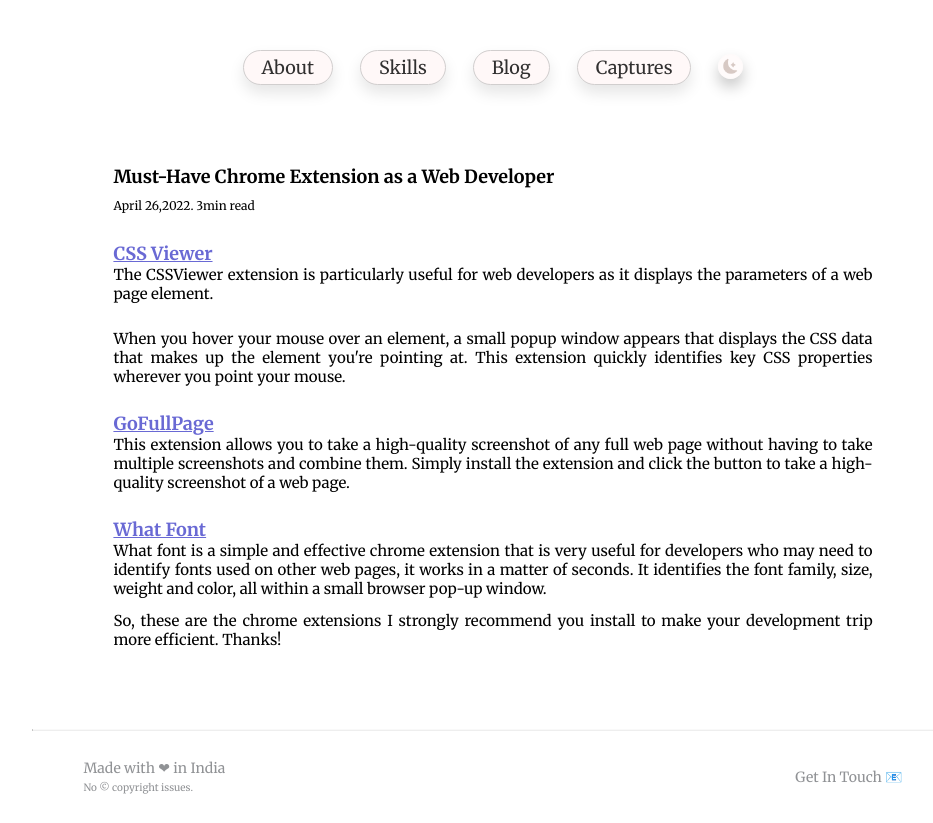
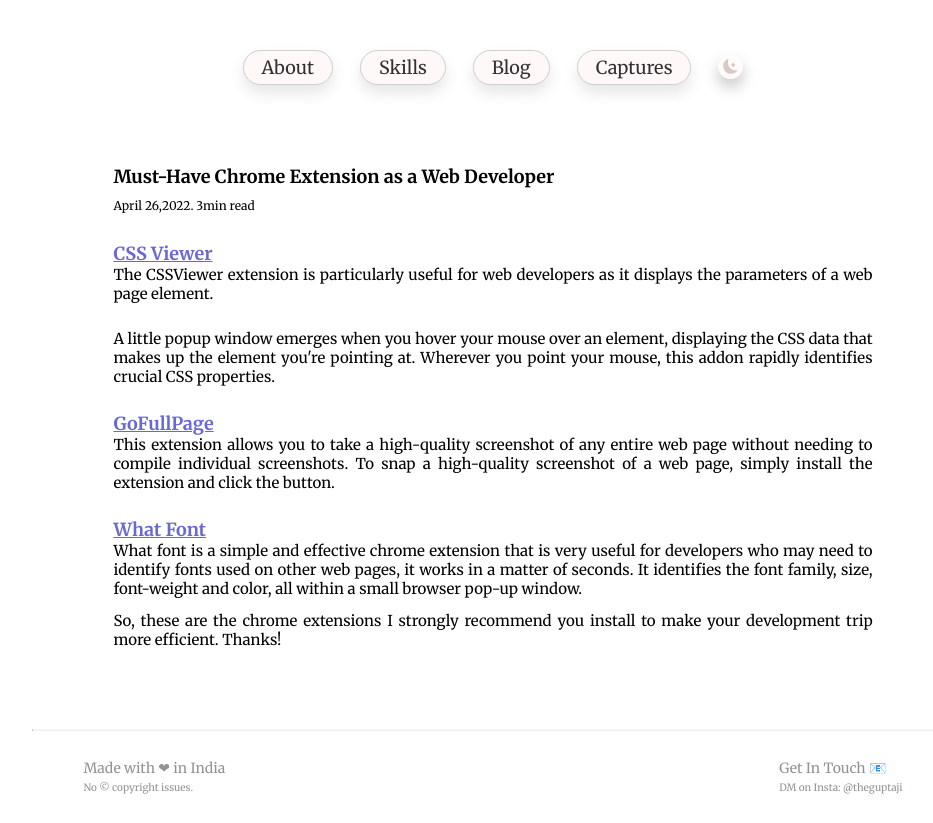
Before and after one commit to theguptag/portfolio, a plain HTML site: page chrome-extension.html in a window 1280 px wide. Shown: the whole page, without its empty margins (147-1080 px from the left). Drawn offline with Linux system fonts and the light colour scheme.

Commit message:
footer link changes

```diff
--- a/chrome-extension.html
+++ b/chrome-extension.html
@@ -43,18 +43,18 @@
                         of a web page element.</p> <br><br>
 
                     <p>
-                        When you hover your mouse over an element, a small popup window appears that displays the CSS
-                        data that makes up the element you're pointing at. This extension quickly identifies key CSS
-                        properties wherever you point your mouse.
+                        A little popup window emerges when you hover your mouse over an element, displaying the CSS data
+                        that makes up the element you're pointing at. Wherever you point your mouse, this addon rapidly
+                        identifies crucial CSS properties.
                     </p> <br><br>
 
                     <h2> <a href="">GoFullPage</a></h2>
 
 
 
-                    <p> This extension allows you to take a high-quality screenshot of any full web page without having
-                        to take multiple screenshots and combine them. Simply install the extension and click the button
-                        to take a high-quality screenshot of a web page.
+                    <p> This extension allows you to take a high-quality screenshot of any entire web page without
+                        needing to compile individual screenshots. To snap a high-quality screenshot of a web page,
+                        simply install the extension and click the button.
                     </p><br><br>
 
                     <h2> <a href="">What Font</a></h2>
@@ -62,7 +62,8 @@
 
                     <p>What font is a simple and effective chrome extension that is very useful for developers who may
                         need to identify fonts used on other web pages, it works in a matter of seconds.
-                        It identifies the font family, size, weight and color, all within a small browser pop-up window.
+                        It identifies the font family, size, font-weight and color, all within a small browser pop-up
+                        window.
                     </p><br>
 
 
@@ -74,7 +75,9 @@
             <hr>
             <footer class="footer">
                 <div>Made with ❤ in India <br> <span style="font-size: 1rem"> No &copy; copyright issues.</div>
-                <div class="mail-footer"><a href="mailto:ganpatgupta999@gmail.com">Get In Touch 📧</a></div>
+                <div class="mail-footer"><a href="mailto:ganpatgupta999@gmail.com">Get In Touch 📧</a> <br><span
+                        style="font-size: 1rem"> DM on Insta: <a href="https://www.instagram.com/theguptaji/"
+                            target="_blank">@theguptaji</a> </span></div>
             </footer>
         </div>
     </div>
```
Also changed, not shown: blog.html (+3 -1 lines), captures.html (+3 -1 lines), index.html (+3 -1 lines), skills.html (+3 -1 lines), whatsaap-for-work.html (+10 -9 lines).
